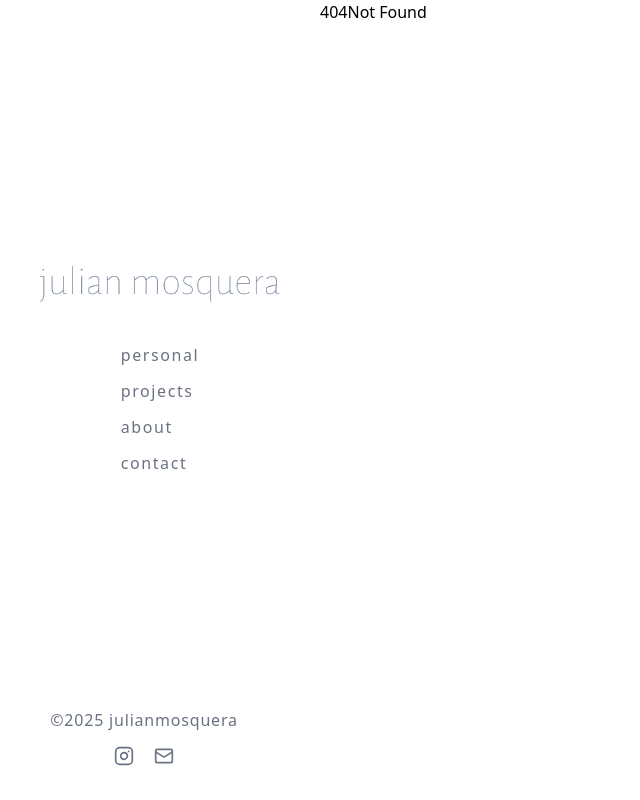
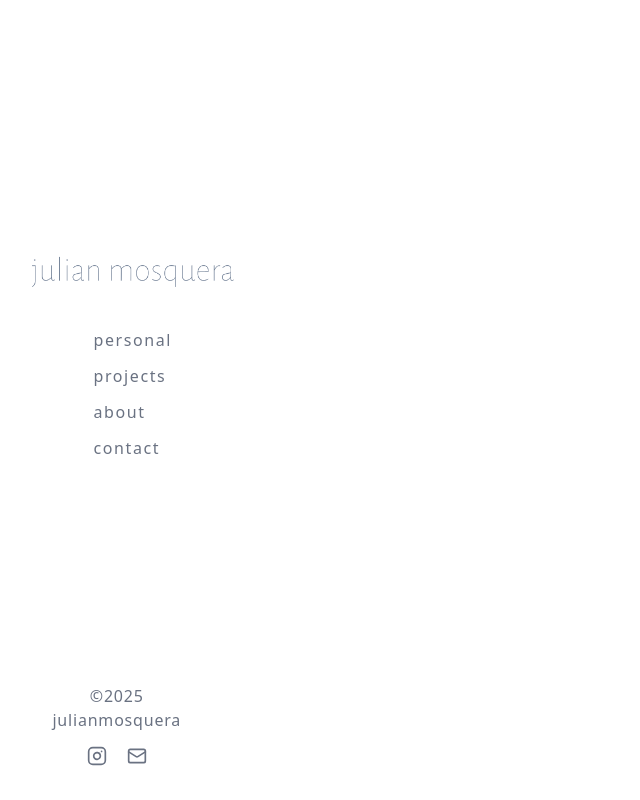
Before and after one commit to donnykd/julian-mosquera.com, a SvelteKit app: page /about in a window 1280 px wide. Before the commit this address had no page. Shown: the whole page, without its empty margins (0-640 px from the left). Built offline with nearby package versions, Linux system fonts and the light colour scheme.

Commit message:
simple expansion on routes

```diff
--- /dev/null
+++ b/src/routes/about/+page.svelte
@@ -0,0 +1,3 @@
+<div class="flex justify-center items-center w-full min-h-screen p-4">
+
+</div>
--- /dev/null
+++ b/src/routes/contact/+page.svelte
@@ -0,0 +1,3 @@
+<div class="flex justify-center items-center w-full min-h-screen p-4">
+
+</div>
--- /dev/null
+++ b/src/routes/personal/+page.svelte
@@ -0,0 +1,3 @@
+<div class="flex justify-center items-center w-full min-h-screen p-4">
+
+</div>
--- /dev/null
+++ b/src/routes/projects/+page.svelte
@@ -0,0 +1,3 @@
+<div class="flex justify-center items-center w-full min-h-screen p-4">
+
+</div>
```
Also changed, not shown: 1 other file (tests, documents, lock files or other folders).
